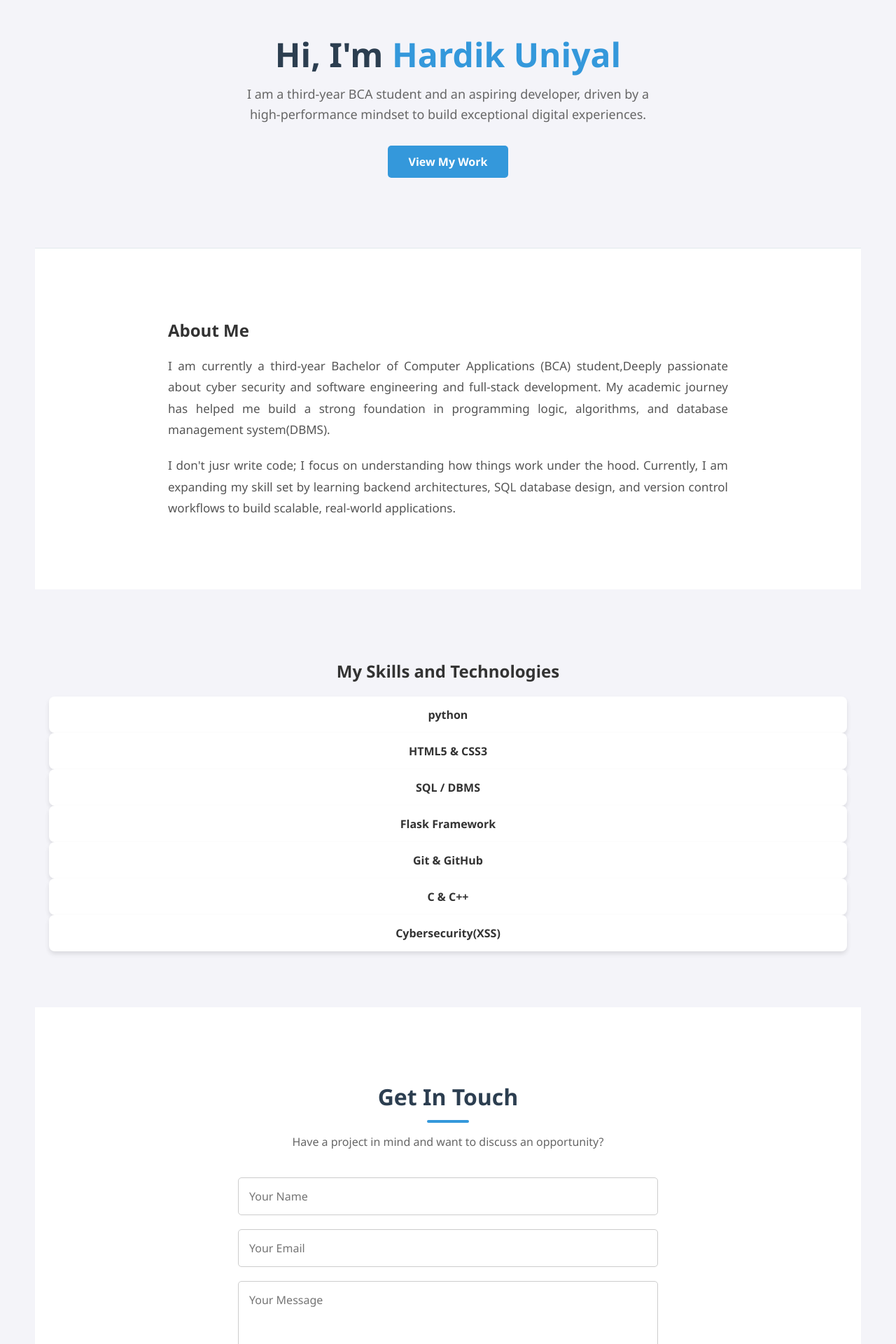
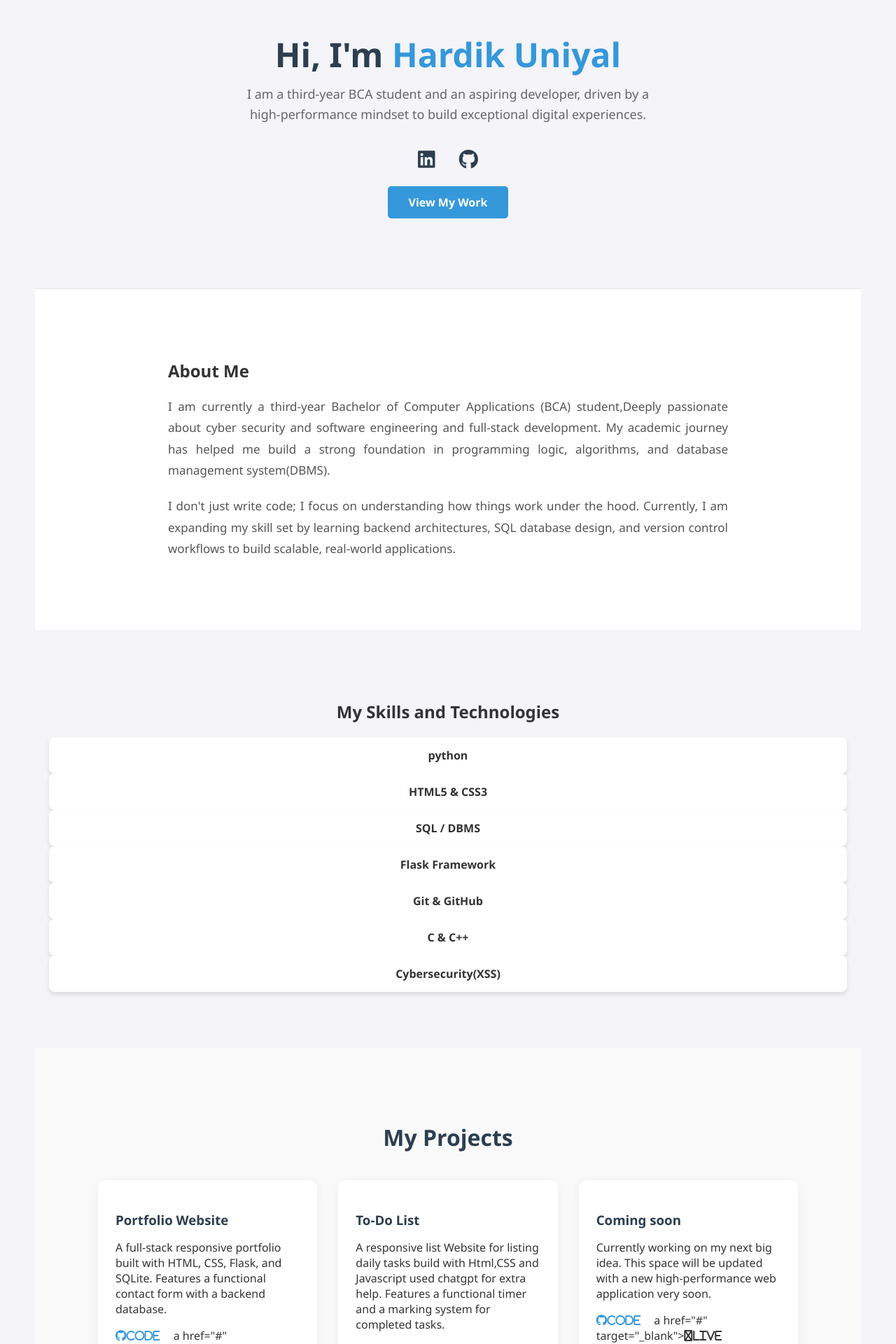
Before and after one commit to HardikUniyal/MyPortfolio, a Flask app: page / in a window 1280 px wide. Shown: the part 200-2120 px from the top of the page at 70% size. Run offline with Flask 3, Linux system fonts and the light colour scheme.

Commit message:
Added social links and projects section

```diff
--- a/app.py
+++ b/app.py
@@ -30,6 +30,12 @@ def home():
         return redirect(url_for('home', _anchor='contact'))
 
     return render_template("index.html")
+@app.route("/admin")
+def admin():
+
+    all_messages = Contact.query.all()
+
+    return render_template("admin.html", messages=all_messages)
 
 if __name__ == "__main__":
     with app.app_context():
--- a/static/style.css
+++ b/static/style.css
@@ -56,6 +56,20 @@ body{
     max-width: 600px;
     margin: 0 auto 30px auto;
     line-height: 1.6;
+}
+.social-links {
+    margin: 20px 0;
+}
+.social-icon {
+    display: inline-block;
+    font-size: 28px;
+    color: #2c3e50;
+    margin: 0 15px;
+    transition: color 0.3s ease, transform 0.3s ease;
+}
+.social-icon:hover{
+    color: #3498db;
+    transform: translateY(-5px);
 }
 .btn {
     display: inline-block;
@@ -148,6 +162,57 @@ body{
     box-shadow: 0 10px 20px rgpa(0,0,0,0.15);
     color: #3498db;
 }
+.projects-section{
+    padding: 80px 20px;
+    background-color: #f9f9f9;
+    text-align: center;
+}
+.projects-container {
+    max-width: 1000px;
+    margin: 0 auto;
+}
+.projects-container h2 {
+    font-size: 32px;
+    color: #2c3e50;
+    margin-bottom: 40px;
+}
+.projects-grid {
+    display: grid;
+    grid-template-columns: repeat(auto-fit, minmax(300px, 1fr));
+    gap: 30px
+}
+.project-card {
+    background-color: #ffffff;
+    padding: 25px;
+    border-radius: 10px;
+    box-shadow: 0 4px 15px rgba(0,0,0,0.05);
+    text-align: left;
+    transition: transform 0.3s ease, box-shadow 0.3s ease;
+}
+.project-card:hover {
+    transform: translateY(-5px);
+    box-shadow: 0 8px 25px rgba(0,0,0,0.1);
+}
+.project-card h3{
+    color: #2c3e50;
+    margin-bottom: 15px;
+}
+.projecr-card p{
+    color: #666666;
+    line-height: 1.6;
+    margin-bottom: 20px;
+}
+.project-links a {
+    display: inline-block;
+    margin-right: 15px;
+    color: #3498db;
+    text-decoration: none;
+    font-weight: bold;
+    transition: color 0.3s ease;
+}
+.project-links a:hover{
+    color: #2c3e50;
+}
 .contact-section{
     background-color: #ffffff;
     padding: 80px 20px;
--- a/templates/index.html
+++ b/templates/index.html
@@ -2,6 +2,7 @@
 <html>
     <head>
         <title>My Portfolio</title>
+        <link rel="stylesheet" href="https://cdnjs.cloudflare.com/ajax/libs/font-awesome/6.4.0/css/all.min.css">
         <link rel="stylesheet" href ="{{url_for('static', filename='style.css')}}">
     </head>
     <Body>
@@ -17,14 +18,18 @@
         <div class = "hero-section">
         <h1>Hi, I'm <span class= "highlight"> Hardik Uniyal</span></h1>
         <p>I am a third-year BCA student and an aspiring developer, driven by a high-performance mindset to build exceptional digital experiences.</p>
-        <a href="#" class="btn">View My Work</a>
+        <div class="social-links">
+            <a href="#" target="_blank" class="social-icon"><i class="fab fa-linkedin"></i></a>
+            <a href="#" target="_blank" class="social-icon"><i class="fab fa-github"></i></a>
+        </div>
+        <a href="#projects" class="btn">View My Work</a>
         </div>
         <section id= "about" class="about-section">
             <div class = "about-container">
                 <h1>About Me</h1>
                 <div class="about-text">
                     <p>I am currently a third-year Bachelor of Computer Applications (BCA) student,Deeply passionate about cyber security and software engineering and full-stack development. My academic journey has helped me build a strong foundation in programming logic, algorithms, and database management system(DBMS). </p>
-                    <p>I don't jusr write code; I focus on understanding how things work under the hood. Currently, I am expanding my skill set by learning backend architectures, SQL database design, and version control workflows to build scalable, real-world applications.</p>
+                    <p>I don't just write code; I focus on understanding how things work under the hood. Currently, I am expanding my skill set by learning backend architectures, SQL database design, and version control workflows to build scalable, real-world applications.</p>
                 </div>
             </div>
         </section>
@@ -38,6 +43,42 @@
                 <div class="skill-card">Git & GitHub</div>
                 <div class="skill-card">C & C++</div>
                 <div class="skill-card"> Cybersecurity(XSS) </div>
+            </div>
+        </section>
+        <section id="projects" class="projects-section">
+            <div class="projects-container">
+                <h2>My Projects</h2>
+                <div class="projects-grid">
+                    <div class="project-card">
+                        <h3>Portfolio Website</h3>
+                        <p> A full-stack responsive portfolio built with HTML, CSS, Flask, and SQLite. Features a functional contact form with a backend database.</p>
+                        <div class="project-links">
+                            <a href="#" target="_blank"><i class="fab fa-github">Code</i></a>
+                            a href="#" target="_blank"><i class="fab fa-external-link-alt">Live</i></a>
+                        </div>
+                    </div>
+                    <div class="project-card">
+                        <h3>To-Do List</h3>
+                        <p> A responsive list Website for listing daily tasks build with Html,CSS and Javascript used chatgpt for extra help. Features a functional timer and a marking system for completed tasks. </p>
+                        <div class="project-links">
+                            <a href="#" target="_blank"><i class="fab fa-github">Code</i></a>
+                            a href="#" target="_blank"><i class="fab fa-external-link-alt">Live</i></a>
+                        </div>
+                    </div>
+                    <div class="projects-grid">
+                    <div class="project-card">
+                        <h3>Coming soon</h3>
+                        <p> Currently working on my next big idea. This space will be updated with a new high-performance web application very soon.</p>
+                        <div class="project-links">
+                            <a href="#" target="_blank"><i class="fab fa-github">Code</i></a>
+                            a href="#" target="_blank"><i class="fab fa-external-link-alt">Live</i></a>
+                        </div>
+                    </div>
+
+                </div>
+
+            </div>
+
             </div>
         </section>
         <section id ="contact" class="contact-section">
```
Also changed, not shown: other parts of static/style.css (+29 -0 lines), templates/admin.html (added, +45 -0 lines), instance/portfolio.db.
